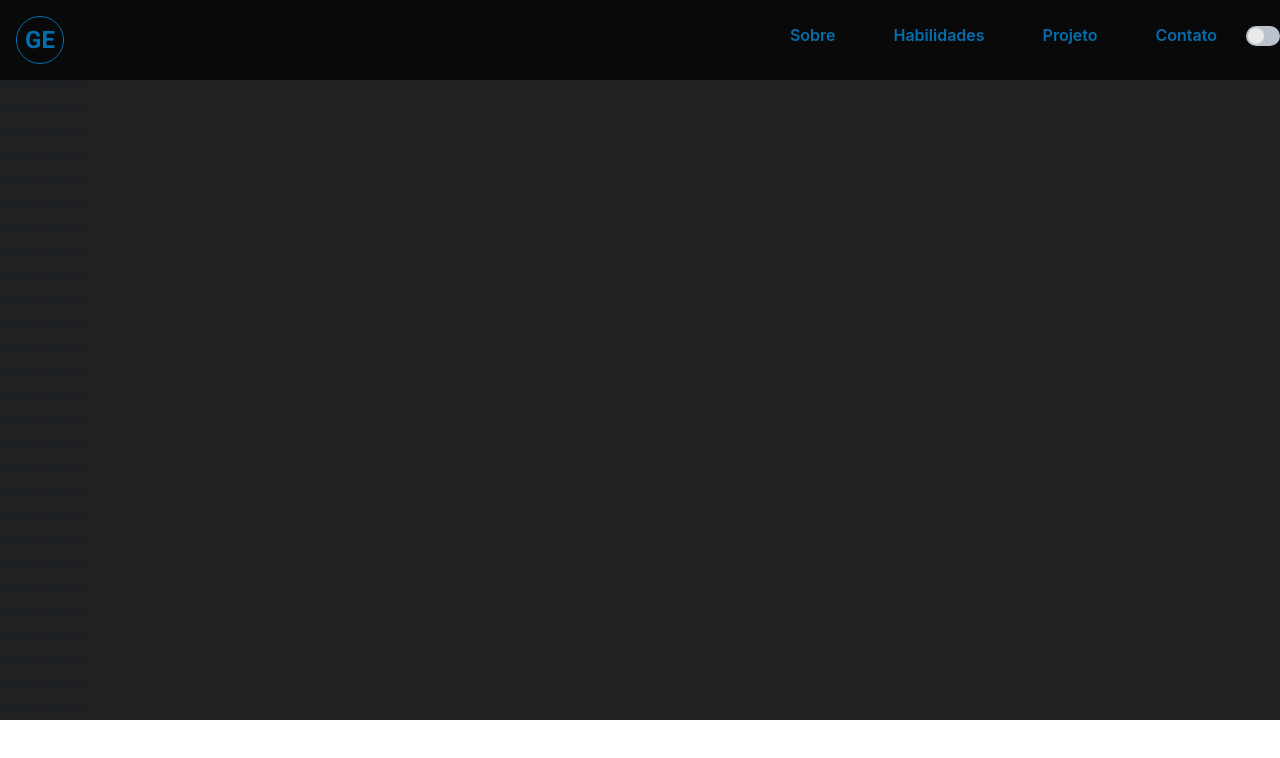
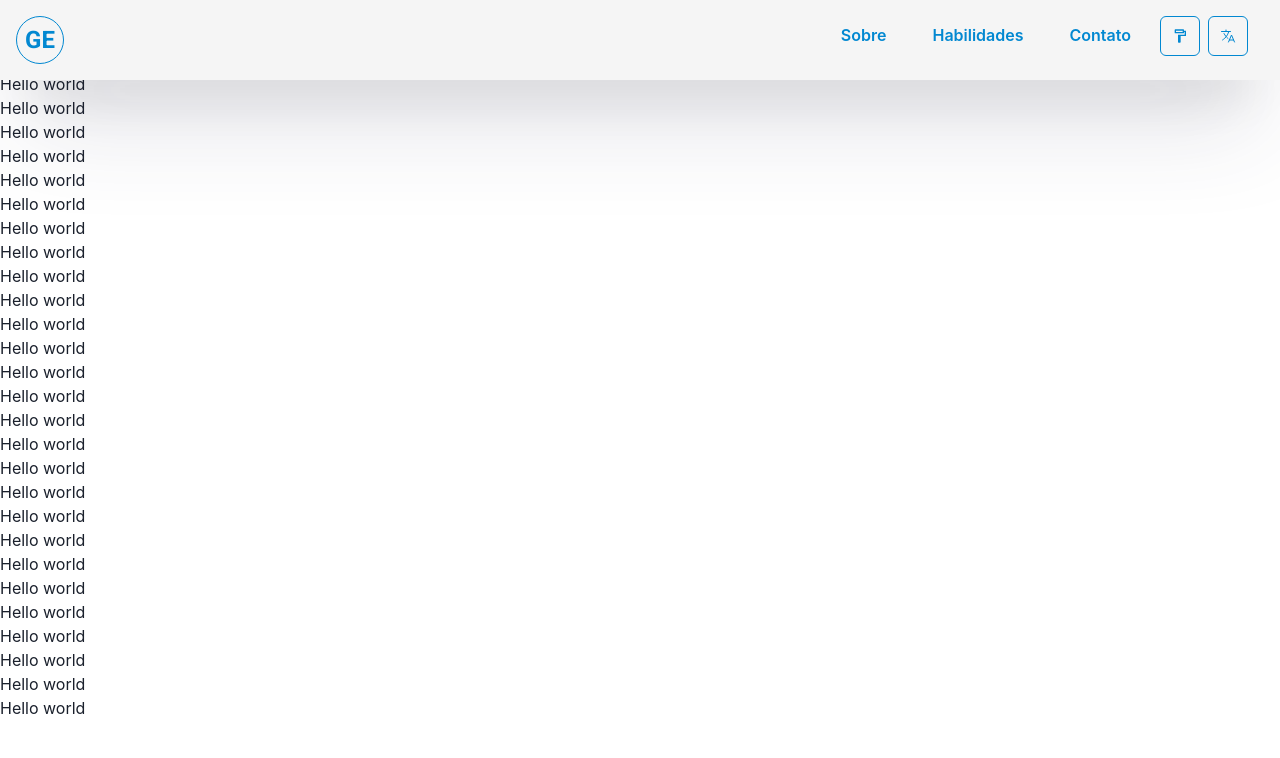
Before and after one commit to ghoeugenio/web-portifolio, a React (Vite) app: page / in a window 1280 px wide. Shown: the top 758 px of the page. Built offline with nearby package versions, Linux system fonts and the light colour scheme.

Commit message:
feat: header finish

```diff
--- a/src/App.tsx
+++ b/src/App.tsx
@@ -1,11 +1,18 @@
-import {Box, Text, Flex, useColorMode} from '@chakra-ui/react';
+import {
+	Box,
+	Text,
+	Flex,
+	useColorMode,
+	useColorModeValue,
+} from '@chakra-ui/react';
 import {Header} from './components/Header';
 
 function App() {
-	const {toggleColorMode} = useColorMode();
+	const {colorMode, toggleColorMode} = useColorMode();
+	const bgColor = useColorModeValue('alterPrimaryLight', 'primary');
 	return (
-		<Flex w="full" flexDirection="column" bg="primary">
-			<Header toggle={toggleColorMode} />
+		<Flex w="full" flexDirection="column" bg={bgColor}>
+			<Header toggle={toggleColorMode} colorMode={colorMode} />
 			<Text> Hello world</Text>
 			<Text> Hello world</Text>
 			<Text> Hello world</Text>
--- a/src/components/Header/index.tsx
+++ b/src/components/Header/index.tsx
@@ -1,9 +1,30 @@
 import {useState, useEffect} from 'react';
-import {Box, Text, Flex, Button, Switch} from '@chakra-ui/react';
+import {
+	Box,
+	Flex,
+	Button,
+	useColorModeValue,
+	Menu,
+	MenuButton,
+	MenuList,
+	MenuItem,
+	IconButton,
+} from '@chakra-ui/react';
+import {useTranslation} from 'react-i18next';
+import {IoLanguageOutline} from 'react-icons/io5';
+import ReactCountryFlag from 'react-country-flag';
+MdOutlineDarkMode;
+import {
+	MdOutlineDarkMode,
+	MdOutlineLightMode,
+	MdOutlineFormatPaint,
+} from 'react-icons/md';
+
 import {HeaderButton} from '../HeaderButton';
 
 type Props = {
 	toggle: () => void;
+	colorMode: string;
 };
 
 const useScrollDirection = () => {
@@ -32,20 +53,48 @@ const useScrollDirection = () => {
 	return scrollDirection;
 };
 
-export const Header = ({toggle}: Props) => {
+export const Header = ({toggle, colorMode}: Props) => {
 	const scrollDirection = useScrollDirection();
+
+	const bgColor = useColorModeValue('alterPrimary', 'primaryDark');
+	const opacity = useColorModeValue('1', '0.9');
+	const fontLogoColor = useColorModeValue('alterPrimary', 'primaryDark');
+
+	const {t, i18n} = useTranslation();
+
+	const handleDarkTheme = () => {
+		if (colorMode === 'light') {
+			toggle();
+		}
+	};
+
+	const handleLightTheme = () => {
+		if (colorMode === 'dark') {
+			toggle();
+		}
+	};
+
+	const handleLanguagePTBR = () => {
+		i18n.changeLanguage('pt-BR');
+	};
+
+	const handleLanguageENUS = () => {
+		i18n.changeLanguage('en-US');
+	};
+
 	return (
 		<Flex
 			w="full"
 			h="5rem"
-			backgroundColor="mBlack"
+			backgroundColor={bgColor}
 			position="fixed"
 			top={scrollDirection === 'down' ? '-5rem' : '0rem'}
 			transition="all 0.3s linear"
 			justifyContent="space-between"
-			opacity="0.9"
+			opacity={opacity}
+			boxShadow="rgba(50, 50, 93, 0.25) 0px 50px 100px -20px, rgba(0, 0, 0, 0.3) 0px 30px 60px -30px"
 		>
-			<Button
+			<Button //icon logo
 				mt="1rem"
 				ml="1rem"
 				w="3rem"
@@ -56,7 +105,7 @@ export const Header = ({toggle}: Props) => {
 				alignItems="center"
 				borderWidth="1px"
 				borderColor="secondary"
-				bg="mBlack"
+				bg={bgColor}
 				fontFamily="Roboto"
 				fontSize="1.5rem"
 				fontWeight="700"
@@ -64,7 +113,10 @@ export const Header = ({toggle}: Props) => {
 				transition="all 0.5s linear"
 				_hover={{
 					bg: 'secondary',
-					color: 'mBlack',
+					color:
+						colorMode === 'light'
+							? 'alterPrimary'
+							: 'primaryDark',
 				}}
 				_active={{
 					bg: 'secondary',
@@ -75,11 +127,120 @@ export const Header = ({toggle}: Props) => {
 				GE
 			</Button>
 			<Box mt="1rem">
-				<HeaderButton title="Sobre" />
-				<HeaderButton title="Habilidades" />
-				<HeaderButton title="Projeto" />
-				<HeaderButton title="Contato" />
-				<Switch onChange={toggle} />
+				<HeaderButton colorMode={colorMode} title={t('about')} />
+				<HeaderButton
+					colorMode={colorMode}
+					title={t('abilities')}
+				/>
+				<HeaderButton colorMode={colorMode} title={t('contact')} />
+
+				<Menu>
+					<MenuButton
+						as={IconButton}
+						aria-label="Options"
+						variant="outline"
+						icon={<MdOutlineFormatPaint />}
+						marginRight="0.5rem"
+						color="#0288d1"
+						border="1px"
+						_hover={{
+							border: '1px',
+							color: 'secondary',
+						}}
+						_active={{
+							bg: 'secondary',
+							color:
+								colorMode === 'light'
+									? 'alterPrimary'
+									: 'primaryDark',
+							opacity: '0.8',
+							transition: 'all 0.05s linear',
+						}}
+						transition="all 0.3s linear"
+					/>
+					<MenuList bg={bgColor}>
+						<MenuItem
+							onClick={handleDarkTheme}
+							icon={<MdOutlineDarkMode />}
+							fontSize="0.9rem"
+							color="#0288d1"
+						>
+							Modo Escuro
+						</MenuItem>
+						<MenuItem
+							onClick={handleLightTheme}
+							icon={<MdOutlineLightMode />}
+							fontSize="0.9rem"
+							color="#0288d1"
+						>
+							Modo Claro
+						</MenuItem>
+					</MenuList>
+				</Menu>
+
+				<Menu>
+					<MenuButton
+						marginRight="2rem"
+						as={IconButton}
+						aria-label="Options"
+						icon={<IoLanguageOutline />}
+						variant="outline"
+						color="#0288d1"
+						border="1px"
+						_hover={{
+							border: '1px',
+							color: 'secondary',
+						}}
+						_active={{
+							bg: 'secondary',
+							color:
+								colorMode === 'light'
+									? 'alterPrimary'
+									: 'primaryDark',
+							opacity: '0.8',
+							transition: 'all 0.05s linear',
+						}}
+						transition="all 0.3s linear"
+					/>
+					<MenuList bg={bgColor}>
+						<MenuItem
+							onClick={handleLanguageENUS}
+							icon={
+								<ReactCountryFlag
+									countryCode="US"
+									svg
+									style={{
+										width: '1.5em',
+										height: '1.5em',
+									}}
+									title="US"
+								/>
+							}
+							fontSize="0.9rem"
+							color="#0288d1"
+						>
+							English
+						</MenuItem>
+						<MenuItem
+							onClick={handleLanguagePTBR}
+							icon={
+								<ReactCountryFlag
+									countryCode="BR"
+									svg
+									style={{
+										width: '1.5em',
+										height: '1.5em',
+									}}
+									title="BR"
+								/>
+							}
+							fontSize="0.9rem"
+							color="#0288d1"
+						>
+							Português
+						</MenuItem>
+					</MenuList>
+				</Menu>
 			</Box>
 		</Flex>
 	);
--- a/src/components/HeaderButton/index.tsx
+++ b/src/components/HeaderButton/index.tsx
@@ -2,12 +2,13 @@ import {Button} from '@chakra-ui/react';
 
 type Props = {
 	title: string;
+	colorMode: string;
 };
 
-export const HeaderButton = ({title}: Props) => {
+export const HeaderButton = ({title, colorMode}: Props) => {
 	return (
 		<Button
-			marginX="0.75rem"
+			mr="0.75rem"
 			bg="transparent"
 			color="secondary"
 			border="1px"
@@ -19,7 +20,8 @@ export const HeaderButton = ({title}: Props) => {
 			_active={{
 				bg: 'secondary',
 				opacity: '0.8',
-				color: 'primary',
+				color:
+					colorMode === 'light' ? 'alterPrimary' : 'primaryDark',
 				transition: 'all 0.05s linear',
 			}}
 			transition="all 0.3s linear"
--- /dev/null
+++ b/src/i18n/index.ts
@@ -0,0 +1,21 @@
+import i18n from 'i18next';
+import {initReactI18next} from 'react-i18next';
+import PTBR from './locales/pt/pt-br.json';
+import ENUS from './locales/en/en-us.json';
+
+const resources = {
+	'pt-BR': PTBR,
+	'en-US': ENUS,
+};
+
+i18n.use(initReactI18next).init({
+	resources,
+	lng: 'pt-BR',
+	fallbackLng: 'pt-BR',
+
+	interpolation: {
+		escapeValue: false,
+	},
+});
+
+export default i18n;
--- /dev/null
+++ b/src/i18n/locales/en/en-us.json
@@ -0,0 +1,7 @@
+{
+	"translation": {
+		"abilities": "Abilities",
+		"about": "About",
+		"contact": "Contact"
+	}
+}
--- /dev/null
+++ b/src/i18n/locales/pt/pt-br.json
@@ -0,0 +1,7 @@
+{
+	"translation": {
+		"abilities": "Habilidades",
+		"about": "Sobre",
+		"contact": "Contato"
+	}
+}
--- a/src/main.tsx
+++ b/src/main.tsx
@@ -3,13 +3,23 @@ import ReactDOM from 'react-dom/client';
 import {ChakraProvider} from '@chakra-ui/react';
 import App from './App';
 import {extendTheme} from '@chakra-ui/react';
+import './i18n/index';
 
 // 2. Call `extendTheme` and pass your custom values
 const theme = extendTheme({
 	colors: {
-		primary: '#212121',
-		secondary: '#0277BD',
-		mBlack: '#070707',
+		primary: '#424242',
+		primaryLight: '#6d6d6d',
+		primaryDark: '#1b1b1b',
+		secondary: '#0288d1',
+		secondaryLight: '#5eb8ff',
+		secondaryDark: '#005b9f',
+		alterPrimary: '#f5f5f5',
+		alterPrimaryLight: '#ffffff',
+		alterPrimaryDark: '#c2c2c2',
+		alterSecondary: '#01579b',
+		alterSecondaryLight: '#4f83cc',
+		alterSecondaryDark: '#002f6c',
 	},
 });
 
```
Also changed, not shown: package.json (+6 -1 lines), 1 other file (tests, documents, lock files or other folders).
